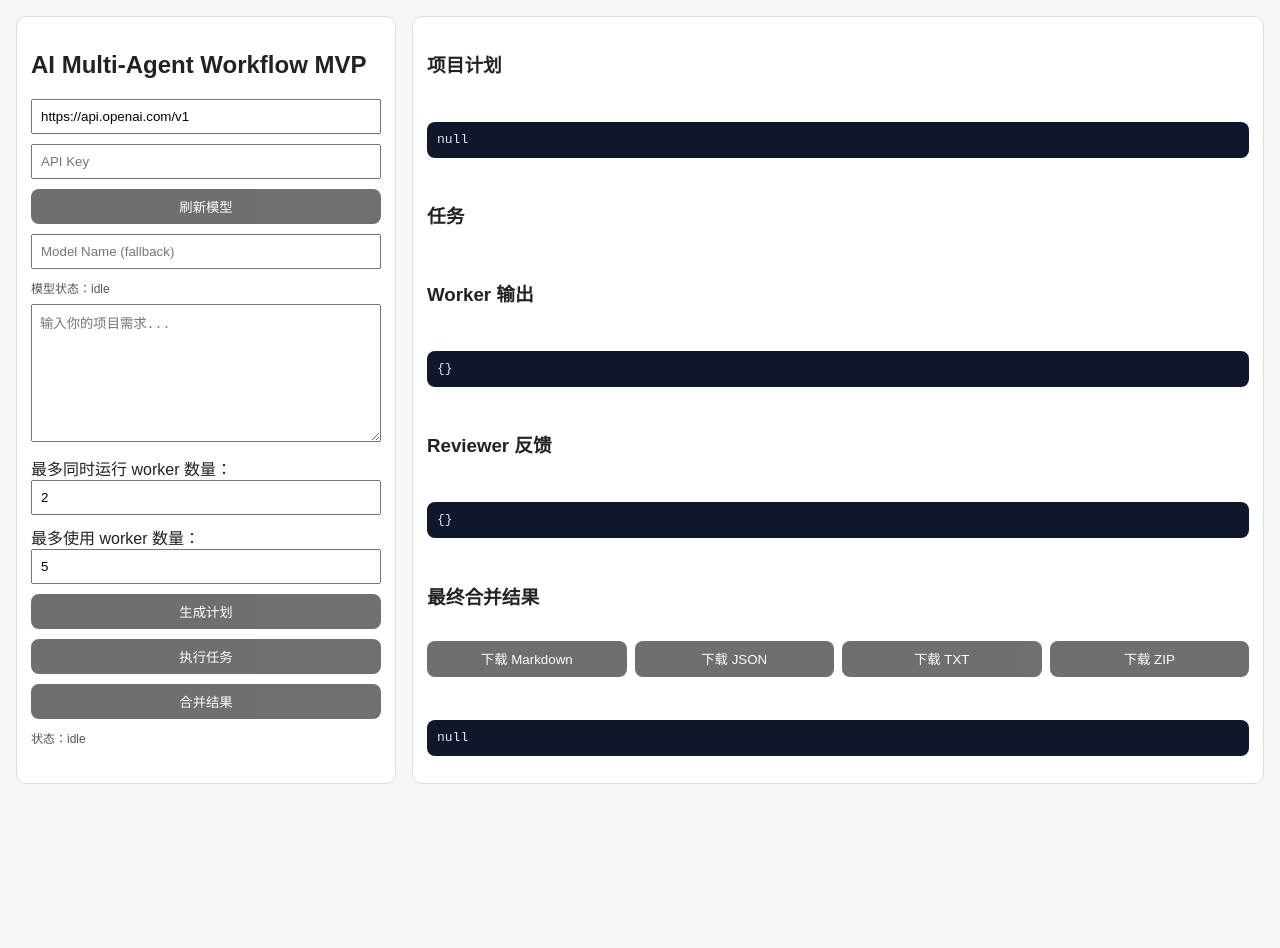
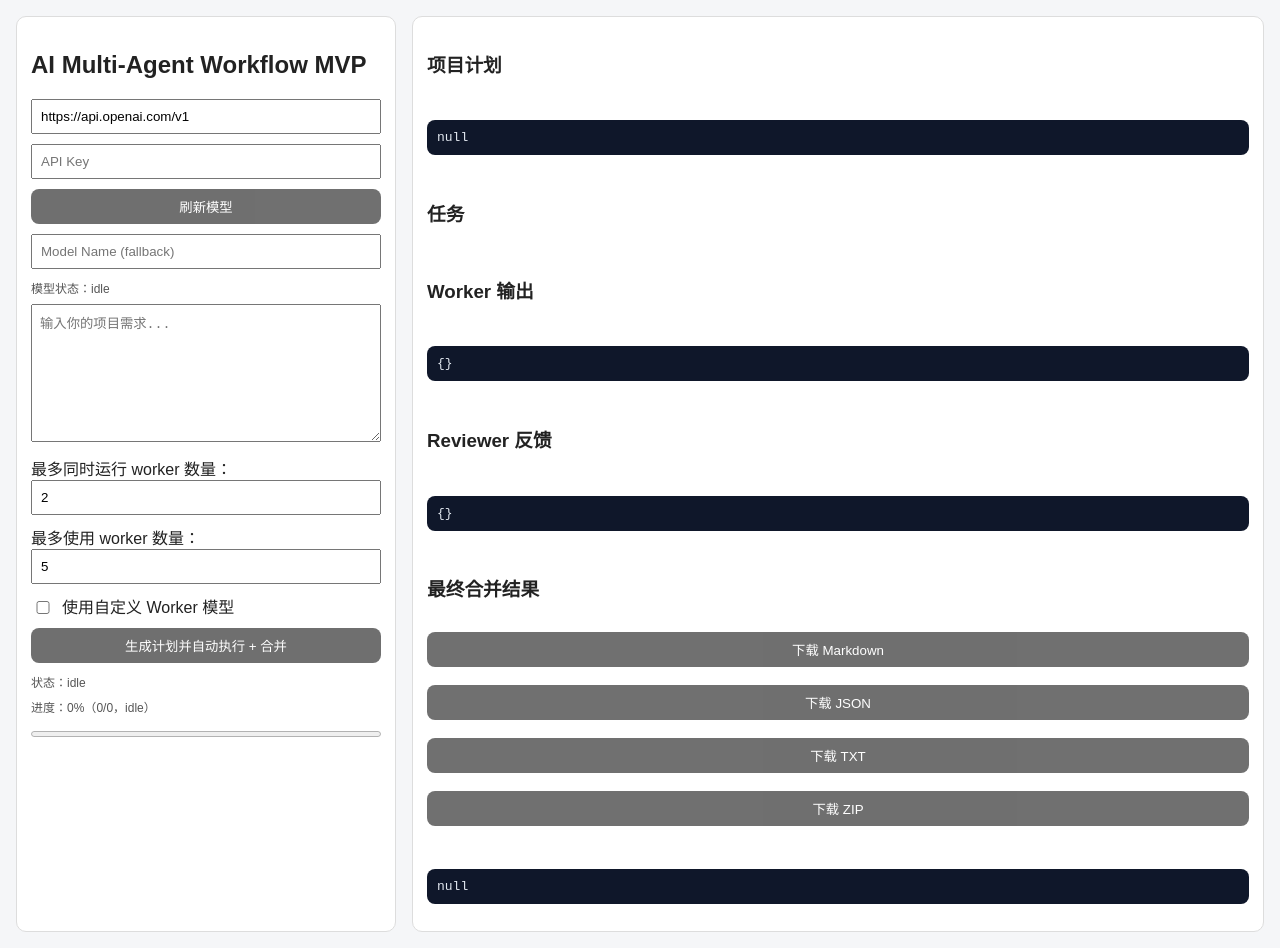
Before and after one commit to AdamDashen666/AI-, a Next.js app: page / in a window 1280 px wide. Before the commit the page ends 800 px from the top, so only its background shows below. Built offline with nearby package versions, Linux system fonts and the light colour scheme.

Commit message:
Auto-run workflow with progress UI and fix exports

```diff
--- a/app/page.tsx
+++ b/app/page.tsx
@@ -19,6 +19,9 @@ export default function HomePage() {
   const [modelStatus, setModelStatus] = useState<string>("");
   const [maxConcurrentWorkers, setMaxConcurrentWorkers] = useState<number>(2);
   const [maxWorkersToUse, setMaxWorkersToUse] = useState<number>(5);
+  const [useCustomWorkerModel, setUseCustomWorkerModel] = useState<boolean>(false);
+  const [customWorkerModel, setCustomWorkerModel] = useState<string>("");
+  const [progress, setProgress] = useState({ total: 0, done: 0, phase: "idle" });
 
   const taskStatus = useMemo(() => {
     const map: Record<string, TaskStatus> = {};
@@ -30,6 +33,8 @@ export default function HomePage() {
     return map;
   }, [plan, workerOutputs, reviews]);
 
+  const progressPercent = progress.total > 0 ? Math.round((progress.done / progress.total) * 100) : 0;
+
   async function refreshModels() {
     setModelStatus("正在刷新模型...");
     setErrorMessage("");
@@ -40,9 +45,7 @@ export default function HomePage() {
         body: JSON.stringify({ baseURL: config.baseURL, apiKey: config.apiKey }),
       });
       const data = await resp.json();
-      if (!resp.ok) {
-        throw new Error(data.error || `刷新失败: ${resp.status}`);
-      }
+      if (!resp.ok) throw new Error(data.error || `刷新失败: ${resp.status}`);
       const modelIds = Array.isArray(data.models) ? data.models : [];
       setModels(modelIds);
       if (modelIds.length > 0 && !modelIds.includes(config.model)) {
@@ -55,52 +58,36 @@ export default function HomePage() {
     }
   }
 
-  async function generatePlan() {
-    if (!config.model.trim()) {
-      setErrorMessage("请先选择或输入模型后再生成计划。");
-      return;
-    }
-    setLoading("planning");
-    setErrorMessage("");
-    try {
-      const r = await fetch("/api/plan", { method: "POST", headers: { "Content-Type": "application/json" }, body: JSON.stringify({ config, requirement }) });
-      const d = await r.json();
-      if (!r.ok) {
-        throw new Error(d.error || `计划生成失败: ${r.status}`);
-      }
-      setPlan(d.plan);
-      setWorkerOutputs({});
-      setReviews({});
-      setIntegration(null);
-    } catch (error) {
-      setErrorMessage((error as Error).message);
-    } finally {
-      setLoading("");
-    }
-  }
-
-  async function executeOneTask(task: ProjectPlan["tasks"][number]) {
-    const runResp = await fetch("/api/run-task", { method: "POST", headers: { "Content-Type": "application/json" }, body: JSON.stringify({ config, task, requirement }) });
+  async function executeOneTask(
+    task: ProjectPlan["tasks"][number],
+    activeConfig: AIConfig,
+    outputStore: Record<string, WorkerOutput>,
+    reviewStore: Record<string, ReviewOutput>,
+  ) {
+    const runResp = await fetch("/api/run-task", { method: "POST", headers: { "Content-Type": "application/json" }, body: JSON.stringify({ config: activeConfig, task, requirement }) });
     const runData = await runResp.json();
     if (!runResp.ok) throw new Error(runData.error || `任务执行失败: ${runResp.status}`);
 
+    outputStore[task.id] = runData.output;
     setWorkerOutputs((prev) => ({ ...prev, [task.id]: runData.output }));
 
-    const reviewResp = await fetch("/api/review", { method: "POST", headers: { "Content-Type": "application/json" }, body: JSON.stringify({ config, task, output: runData.output }) });
+    const reviewResp = await fetch("/api/review", { method: "POST", headers: { "Content-Type": "application/json" }, body: JSON.stringify({ config: activeConfig, task, output: runData.output }) });
     const reviewData = await reviewResp.json();
     if (!reviewResp.ok) throw new Error(reviewData.error || `评审失败: ${reviewResp.status}`);
 
+    reviewStore[task.id] = reviewData.review;
     setReviews((prev) => ({ ...prev, [task.id]: reviewData.review }));
   }
 
-  async function executeTasks() {
-    if (!plan) return;
+  async function executeTasksAndIntegrate(currentPlan: ProjectPlan) {
     setLoading("running tasks");
-    setErrorMessage("");
-
+    const activeConfig = useCustomWorkerModel && customWorkerModel.trim() ? { ...config, model: customWorkerModel.trim() } : config;
     const maxUse = Math.max(1, Math.floor(maxWorkersToUse));
     const concurrency = Math.max(1, Math.floor(maxConcurrentWorkers));
-    const selectedTasks = plan.tasks.slice(0, Math.min(maxUse, plan.tasks.length));
+    const selectedTasks = currentPlan.tasks.slice(0, Math.min(maxUse, currentPlan.tasks.length));
+    const outputStore: Record<string, WorkerOutput> = {};
+    const reviewStore: Record<string, ReviewOutput> = {};
+    setProgress({ total: selectedTasks.length + 1, done: 0, phase: "running" });
 
     try {
       let index = 0;
@@ -109,13 +96,49 @@ export default function HomePage() {
           const current = index;
           index += 1;
           if (current >= selectedTasks.length) break;
-          await executeOneTask(selectedTasks[current]);
+          await executeOneTask(selectedTasks[current], activeConfig, outputStore, reviewStore);
+          setProgress((prev) => ({ ...prev, done: prev.done + 1 }));
         }
       });
       await Promise.all(workers);
+
+      setLoading("integrating");
+      const workerList = Object.values(outputStore);
+      const reviewList = Object.values(reviewStore);
+      const resp = await fetch("/api/integrate", { method: "POST", headers: { "Content-Type": "application/json" }, body: JSON.stringify({ config: activeConfig, plan: currentPlan, workerOutputs: workerList, reviews: reviewList }) });
+      const data = await resp.json();
+      if (!resp.ok) throw new Error(data.error || `整合失败: ${resp.status}`);
+      setIntegration(data.integration);
+      setProgress((prev) => ({ ...prev, done: prev.total, phase: "done" }));
     } catch (error) {
       setErrorMessage((error as Error).message);
     } finally {
+      setLoading("");
+    }
+  }
+
+  async function generatePlanAndRun() {
+    if (!config.model.trim()) {
+      setErrorMessage("请先选择或输入模型后再生成计划。");
+      return;
+    }
+    setLoading("planning");
+    setErrorMessage("");
+    setProgress({ total: 1, done: 0, phase: "planning" });
+    try {
+      const r = await fetch("/api/plan", { method: "POST", headers: { "Content-Type": "application/json" }, body: JSON.stringify({ config, requirement }) });
+      const d = await r.json();
+      if (!r.ok) throw new Error(d.error || `计划生成失败: ${r.status}`);
+
+      setPlan(d.plan);
+      setWorkerOutputs({});
+      setReviews({});
+      setIntegration(null);
+      setProgress({ total: 1, done: 1, phase: "planned" });
+
+      await executeTasksAndIntegrate(d.plan);
+    } catch (error) {
+      setErrorMessage((error as Error).message);
       setLoading("");
     }
   }
@@ -155,38 +178,21 @@ export default function HomePage() {
     }
   }
 
-  async function integrate() {
-    if (!plan) return;
-    setLoading("integrating");
-    setErrorMessage("");
-    try {
-      const resp = await fetch("/api/integrate", { method: "POST", headers: { "Content-Type": "application/json" }, body: JSON.stringify({ config, plan, workerOutputs: Object.values(workerOutputs), reviews: Object.values(reviews) }) });
-      const data = await resp.json();
-      if (!resp.ok) {
-        throw new Error(data.error || `整合失败: ${resp.status}`);
-      }
-      setIntegration(data.integration);
-    } catch (error) {
-      setErrorMessage((error as Error).message);
-    } finally {
-      setLoading("");
-    }
-  }
-
   return <div className="container">
     <div className="panel">
       <h2>AI Multi-Agent Workflow MVP</h2>
-      <input placeholder="API Base URL" value={config.baseURL} onChange={(e)=>setConfig({...config,baseURL:e.target.value})}/>
-      <input placeholder="API Key" type="password" value={config.apiKey} onChange={(e)=>setConfig({...config,apiKey:e.target.value})}/>
+      <input placeholder="API Base URL" value={config.baseURL} onChange={(e) => setConfig({ ...config, baseURL: e.target.value })} />
+      <input placeholder="API Key" type="password" value={config.apiKey} onChange={(e) => setConfig({ ...config, apiKey: e.target.value })} />
       <button onClick={refreshModels} disabled={!config.apiKey || !!loading}>刷新模型</button>
       {models.length > 0 ? (
         <select value={config.model} onChange={(e) => setConfig({ ...config, model: e.target.value })}>
           {models.map((model) => <option key={model} value={model}>{model}</option>)}
         </select>
       ) : null}
-      <input placeholder="Model Name (fallback)" value={config.model} onChange={(e)=>setConfig({...config,model:e.target.value})}/>
+      <input placeholder="Model Name (fallback)" value={config.model} onChange={(e) => setConfig({ ...config, model: e.target.value })} />
       <div className="status">模型状态：{modelStatus || "idle"}</div>
-      <textarea rows={8} placeholder="输入你的项目需求..." value={requirement} onChange={(e)=>setRequirement(e.target.value)} />
+
+      <textarea rows={8} placeholder="输入你的项目需求..." value={requirement} onChange={(e) => setRequirement(e.target.value)} />
       <label>
         最多同时运行 worker 数量：
         <input type="number" min={1} value={maxConcurrentWorkers} onChange={(e) => setMaxConcurrentWorkers(Number(e.target.value) || 1)} />
@@ -195,17 +201,25 @@ export default function HomePage() {
         最多使用 worker 数量：
         <input type="number" min={1} value={maxWorkersToUse} onChange={(e) => setMaxWorkersToUse(Number(e.target.value) || 1)} />
       </label>
-      <button onClick={generatePlan} disabled={!requirement || !config.apiKey || !config.model.trim() || !!loading}>生成计划</button>
-      <button onClick={executeTasks} disabled={!plan || !!loading}>执行任务</button>
-      <button onClick={integrate} disabled={!plan || !!loading}>合并结果</button>
+      <label style={{ display: "flex", gap: 8, alignItems: "center", marginBottom: 10 }}>
+        <input type="checkbox" checked={useCustomWorkerModel} onChange={(e) => setUseCustomWorkerModel(e.target.checked)} style={{ width: 16, marginBottom: 0 }} />
+        使用自定义 Worker 模型
+      </label>
+      {useCustomWorkerModel ? (
+        <input placeholder="Worker Model (optional API model)" value={customWorkerModel} onChange={(e) => setCustomWorkerModel(e.target.value)} />
+      ) : null}
+
+      <button onClick={generatePlanAndRun} disabled={!requirement || !config.apiKey || !config.model.trim() || !!loading}>生成计划并自动执行 + 合并</button>
       <div className="status">状态：{loading || "idle"}</div>
+      <div className="status">进度：{progressPercent}%（{progress.done}/{progress.total}，{progress.phase}）</div>
+      <progress value={progress.done} max={Math.max(progress.total, 1)} style={{ width: "100%", height: 12 }} />
       {errorMessage ? <div className="status" style={{ color: "#b00020" }}>错误：{errorMessage}</div> : null}
     </div>
     <div className="panel grid">
       <h3>项目计划</h3>
       <pre>{JSON.stringify(plan, null, 2)}</pre>
       <h3>任务</h3>
-      {plan?.tasks.map(t => <div key={t.id} className="card">
+      {plan?.tasks.map((t) => <div key={t.id} className="card">
         <strong>{t.id} - {t.name}</strong>
         <div>{t.description}</div>
         <div>Worker: {t.workerType}</div>
@@ -216,7 +230,7 @@ export default function HomePage() {
       <h3>Reviewer 反馈</h3>
       <pre>{JSON.stringify(reviews, null, 2)}</pre>
       <h3>最终合并结果</h3>
-      <div style={{ display: "flex", gap: 8, marginBottom: 8 }}>
+      <div style={{ display: "flex", gap: 8, marginBottom: 8, flexWrap: "wrap" }}>
         <button onClick={() => downloadExport("md")} disabled={!integration || !plan || !!loading}>下载 Markdown</button>
         <button onClick={() => downloadExport("json")} disabled={!integration || !plan || !!loading}>下载 JSON</button>
         <button onClick={() => downloadExport("txt")} disabled={!integration || !plan || !!loading}>下载 TXT</button>
```
Also changed, not shown: app/api/export/route.ts (+36 -8 lines).
